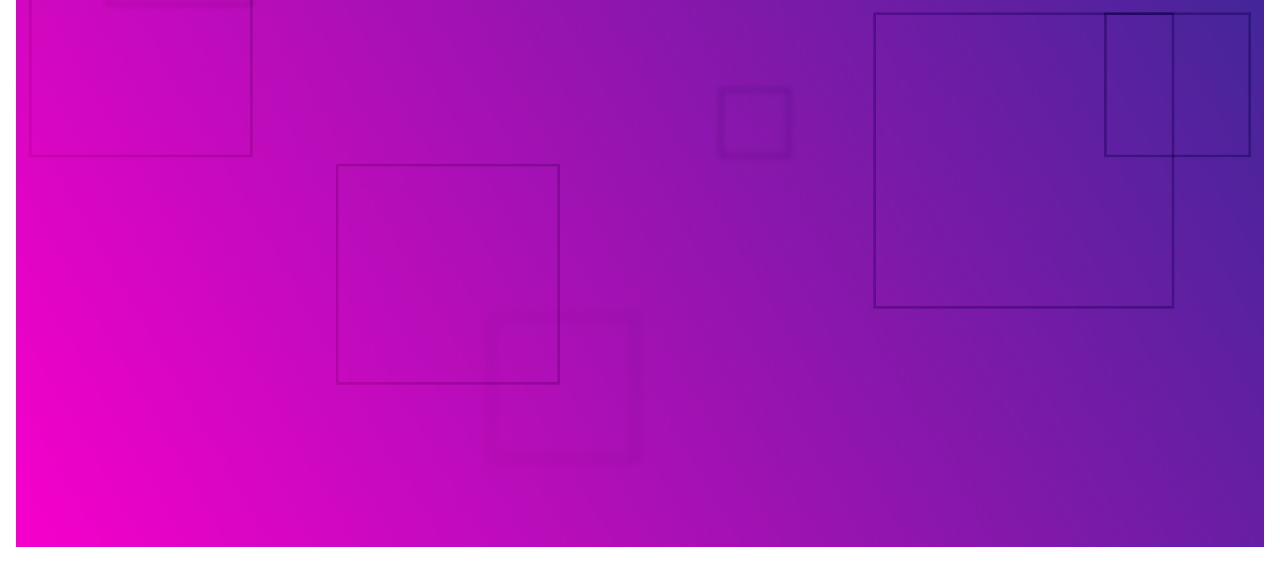
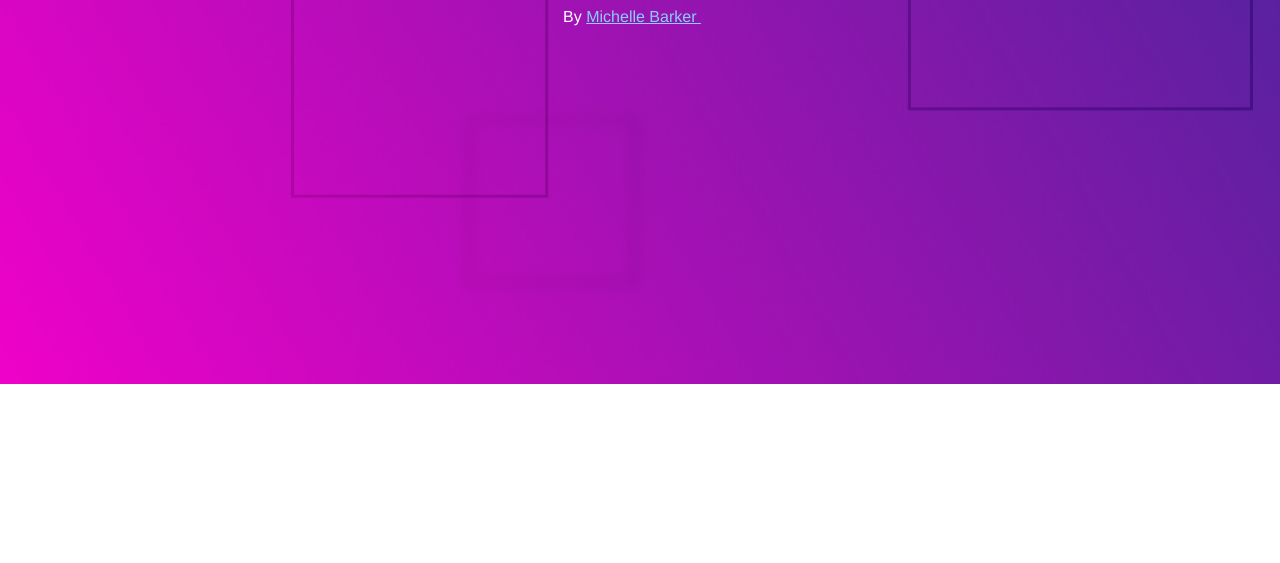
Before and after one commit to mbarker84/parcel-starter, a website built with Parcel: page src/index.html in a window 1280 px wide. Shown: the part 416-979 px from the top of the page. After the commit the page ends 800 px from the top, so only its background shows below. Built offline with nearby package versions, Linux system fonts and the light colour scheme.

Commit message:
Basic SCSS architecture

```diff
--- /dev/null
+++ b/src/scss/01-config/_functions.scss
@@ -0,0 +1,4 @@
+@function rem($size) {
+	$remSize: $size / 16px;
+	@return #{$remSize}rem;
+}
--- /dev/null
+++ b/src/scss/02-base/_header.scss
@@ -0,0 +1,33 @@
+/* Example styles, delete these and style as desired */
+.header {
+	height: 100vh;
+	max-height: rem(800px);
+	position: relative;
+	color: #fff;
+
+	img {
+		width: 100%;
+		height: 100%;
+		object-fit: cover;
+	}
+}
+
+.header__content {
+	display: flex;
+	align-items: center;
+	justify-content: center;
+	position: absolute;
+	top: 0;
+	left: 0;
+	right: 0;
+	bottom: 0;
+	padding: rem(20px);
+	text-align: center;
+}
+
+.header__intro {
+	svg {
+		width: rem(16px);
+		height: rem(16px);
+	}
+}
--- /dev/null
+++ b/src/scss/02-base/_reset.scss
@@ -0,0 +1,23 @@
+* {
+	box-sizing: border-box;
+}
+
+body {
+	margin: 0;
+	font-family: Helvetica, sans-serif;
+}
+
+img {
+	max-width: 100%;
+	display: block;
+}
+
+ul {
+	list-style: none;
+	margin: 0;
+	padding: 0;
+}
+
+svg {
+	fill: currentColor;
+}
--- /dev/null
+++ b/src/scss/02-base/_typography.scss
@@ -0,0 +1,3 @@
+a {
+	color: lightskyblue;
+}
--- a/src/scss/styles.scss
+++ b/src/scss/styles.scss
@@ -1,32 +1,7 @@
-* {
-	box-sizing: border-box;
-}
+@import './01-config/variables';
+@import './01-config/mixins';
+@import './01-config/functions';
 
-body {
-	margin: 0;
-}
-
-img {
-	max-width: 100%;
-	display: block;
-}
-
-ul {
-	list-style: none;
-}
-
-svg {
-	fill: currentColor;
-}
-
-/* Example styles, delete these and style as desired */
-header {
-	padding: 1rem;
-}
-
-.intro {
-	svg {
-		width: 1rem;
-		height: 1rem;
-	}
-}
+@import './02-base/reset';
+@import './02-base/typography';
+@import './02-base/header';
```
Also changed, not shown: src/scss/01-config/_mixins.scss (added), src/scss/01-config/_variables.scss (added).
